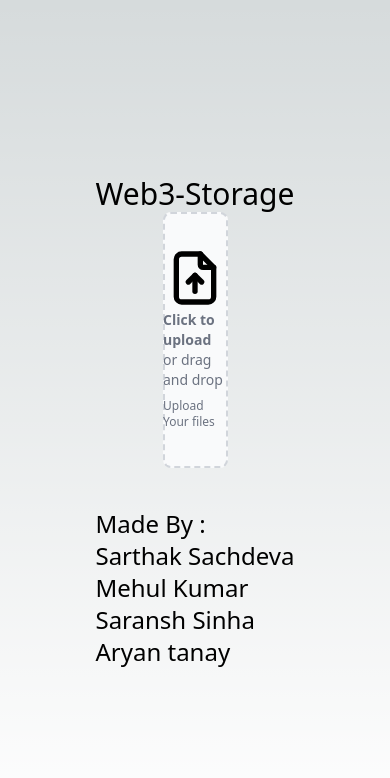
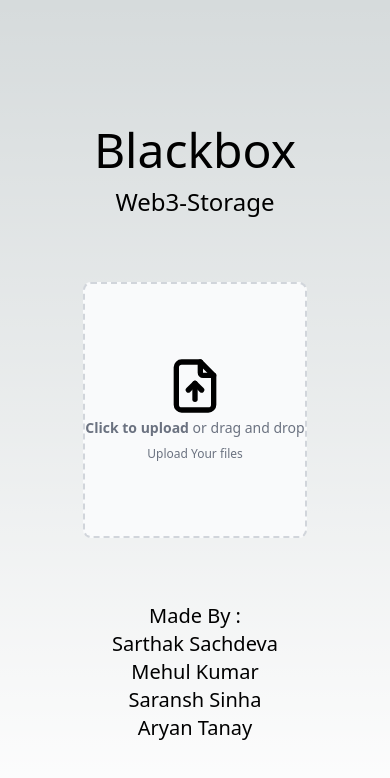
Before and after one commit to aryantanay/blackbox, a Next.js app in the folder client/: page / in a window 390 px wide. Shown: the top 778 px of the page. Built offline with nearby package versions, Linux system fonts and the light colour scheme; no server answers; what web3.storage would draw is missing.

Commit message:
:iphone: fix mobile view

```diff
--- a/client/components/shared/fileInput.tsx
+++ b/client/components/shared/fileInput.tsx
@@ -1,10 +1,10 @@
-import { useState } from 'react';
-import { TbFileUpload } from 'react-icons/tb';
-import storageService from 'utils/services/storage';
+import { useState } from "react";
+import { TbFileUpload } from "react-icons/tb";
+import storageService from "utils/services/storage";
 
 const FileInput = () => {
   const files: File[] = [];
-  const [file, setFile] = useState('');
+  const [file, setFile] = useState("");
 
   const addFile = async ({ target }: any) => {
     const inputFiles: File = target.files[0];
@@ -16,11 +16,12 @@ const FileInput = () => {
 
   return (
     <div className="flex flex-col items-center justify-center w-full text-3xl">
-      <p className="txt-3xl"> Web3-Storage</p>
-      {file ? <p className="text-2xl pb-10">{file}</p> : ''}
+      <p className="text-5xl md:text-7xl mt-6 md:mt-0"> Blackbox</p>
+      <p className="text-2xl md:text-4xl mb-16 mt-3"> Web3-Storage</p>
+      {file ? <p className="text-2xl pb-10">{file}</p> : ""}
       <label
         htmlFor="dropzone-file"
-        className="flex flex-col items-center justify-center w-2/12 h-64 border-2 border-gray-300 border-dashed rounded-lg cursor-pointer bg-gray-50 dark:hover:bg-bray-800 dark:bg-gray-700 hover:bg-gray-100 dark:border-gray-600 dark:hover:border-gray-500 dark:hover:bg-gray-600"
+        className="flex flex-col items-center justify-center md:w-2/12 h-64 border-2 border-gray-300 border-dashed rounded-lg cursor-pointer bg-gray-50 dark:hover:bg-bray-800 dark:bg-gray-700 hover:bg-gray-100 dark:border-gray-600 dark:hover:border-gray-500 dark:hover:bg-gray-600"
       >
         <div className="flex flex-col items-center justify-center pt-5 pb-6">
           <div className="h-16 w-16">
@@ -41,11 +42,11 @@ const FileInput = () => {
           onChange={addFile}
         />
       </label>
-      <p className="text-2xl flex flex-col pt-10">
+      <p className="text-xl flex flex-col items-center pt-10 md:mt-32 mt-6">
         <div>Made By :</div> <div>Sarthak Sachdeva</div>
         <div>Mehul Kumar</div>
         <div>Saransh Sinha</div>
-        <div>Aryan tanay</div>
+        <div>Aryan Tanay</div>
       </p>
     </div>
   );
```
